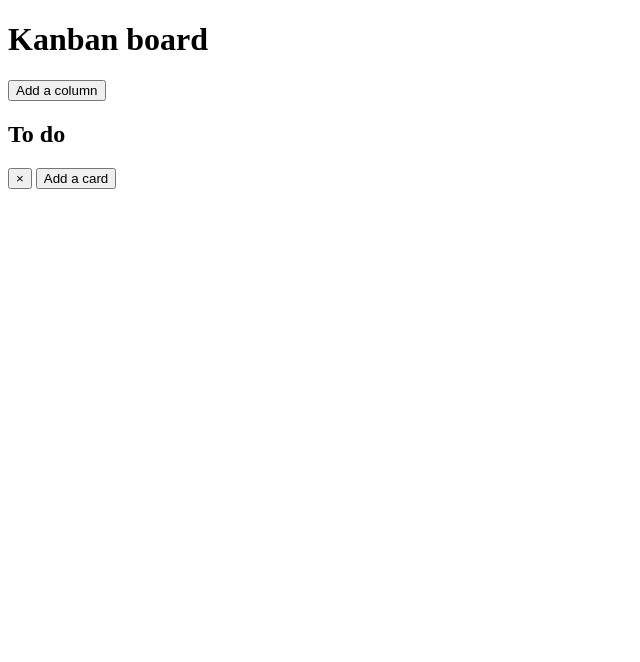
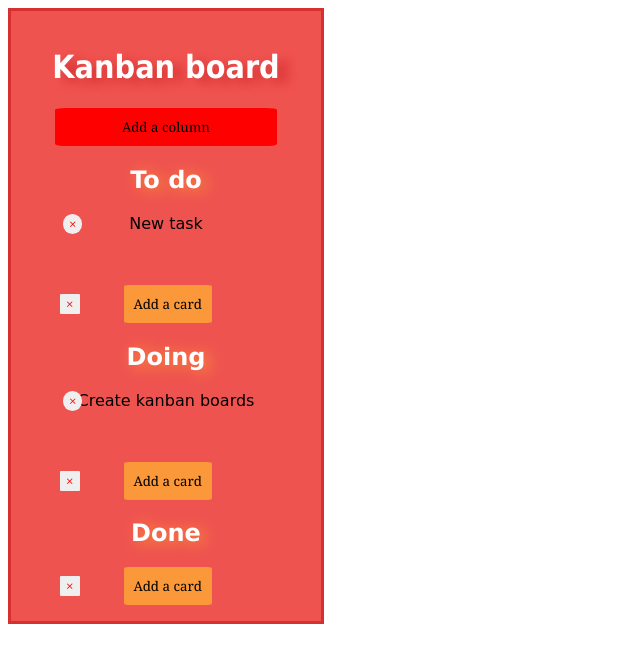
Before and after one commit to jaruto7/little-kanban-expand, a website: page index.html in a window 1280 px wide. Shown: the whole page, without its empty margins (0-640 px from the left). Drawn offline with nearby package versions, Linux system fonts and the light colour scheme; a web font is replaced by a local one.

Commit message:
Style little kanban in style.scss

```diff
--- a/index.html
+++ b/index.html
@@ -4,8 +4,10 @@
   <meta charset="utf-8">
   <title>Kanban board</title>
   <link rel="stylesheet" type="text/css" href="css/style.css">
+  <link href="https://fonts.googleapis.com/css?family=Gamja+Flower" rel="stylesheet">
 </head>
 <body>
+    <div class="container">
         <div id="board" class="board">
             <h1>Kanban board</h1>
             <button class="create-column">Add a column</button>
@@ -16,7 +18,7 @@
             <div class="column">
                 <h2 class="column-title">{{ name }}</h2>
                 <ul id={{ id }} class="column-card-list"></ul>
-            <button class="btn-delete">&times;</button>
+                <button id="btn-1" class="btn-delete">&times;</button>
                 <button class="add-card">Add a card</button>
             </div>
         </script>
@@ -24,9 +26,10 @@
         <script id="card-template" type="x-tmpl-mustache">
             <div class="card">
                 <p class="card-description">{{ description }}</p>
-            <button class="btn-delete">&times;</button>
+                <button id="btn-2" class="btn-delete">&times;</button>
             </div>
         </script>
+    </div>
   <script src="js/script.js"></script>
   <script src="https://cdnjs.cloudflare.com/ajax/libs/mustache.js/2.3.0/mustache.min.js"></script>
   <script src="https://cdnjs.cloudflare.com/ajax/libs/Sortable/1.6.0/Sortable.min.js"></script>
--- a/js/script.js
+++ b/js/script.js
@@ -41,7 +41,7 @@ document.addEventListener( 'DOMContentLoaded', function(){
         this.name = name;
         // Stworz nowy parametr i przypisz funkcje ktora zwraca dwa argumenty:
         // nazwe klasy i uzycie metody mustache do wyswietlenia zawartosci w HTML
-        this.element = generateTemplate( 'column-template', { name: this.name } );
+        this.element = generateTemplate( 'column-template', { name: this.name, id: this.id } );
         // Uzyj tego parametru aby wyszukac nazwe klasy i nasluchuj gdy przycisk usuwania elementu zostanie klikniety i zapisz
         // zdarzenie jako argument w warunku funkcji
         this.element.querySelector( '.column' ).addEventListener( 'click', function( event ){
--- a/sass/style.scss
+++ b/sass/style.scss
@@ -0,0 +1,80 @@
+* {
+    box-sizing: border-box;
+}
+
+.container {
+    border: solid #d63031;
+    min-width: 25%;
+    max-width: 15em;
+    background-color: #EF5350;
+    text-align: center;
+    padding: 1em;
+    h1 {
+        font-family: Tahoma, sans-serif;
+        color: #fff;
+        text-shadow: 10px 5px 11px #d63031;
+    }
+    body {
+        margin: 0 auto;
+    }
+    button {
+        border: none;
+        border-radius: 5%;
+        font-family: Georgia, sans-serif;
+    }
+    .create-column {
+        padding: 10px;
+        background-color: red;
+        min-width: 80%;
+        &:hover {
+            transform: scale(1.2);
+            color: #fff;
+        }
+    }
+    .add-card {
+        background-color: #fa983a;
+        padding: 10px;
+        &:hover {
+            transform: scale(1.2);
+            color: #fff;
+        }
+    }
+    .column-card-list {
+        list-style-type: none;
+        margin-right: 2.5em;
+        font-family: 'Gamja Flower', cursive;
+    }
+    .column-title {
+        font-family: Geneva, sans-serif;
+        color: #fff;
+        text-shadow: 5px 2px 15px #fa983a;
+    }
+    #card-template {
+        #column-template {
+            position: absolute;
+        }
+    }
+    #btn-1 {
+        position: relative;
+        right: 3em;
+        color: red;
+        &:hover {
+            background-color: black;
+            color: white;
+        }
+    }
+    #btn-2 {
+        right: 7em;
+        position: relative;
+        bottom: 2.6em;
+        border-radius: 50%;
+        color: red;
+        &:hover {
+            background-color: black;
+            color: white;
+        }
+    }
+    .add-card {
+        margin-right: 1.5em;
+    }
+}
```
Also changed, not shown: css/style.css. Lines whose indentation alone changed are shown as unchanged.
